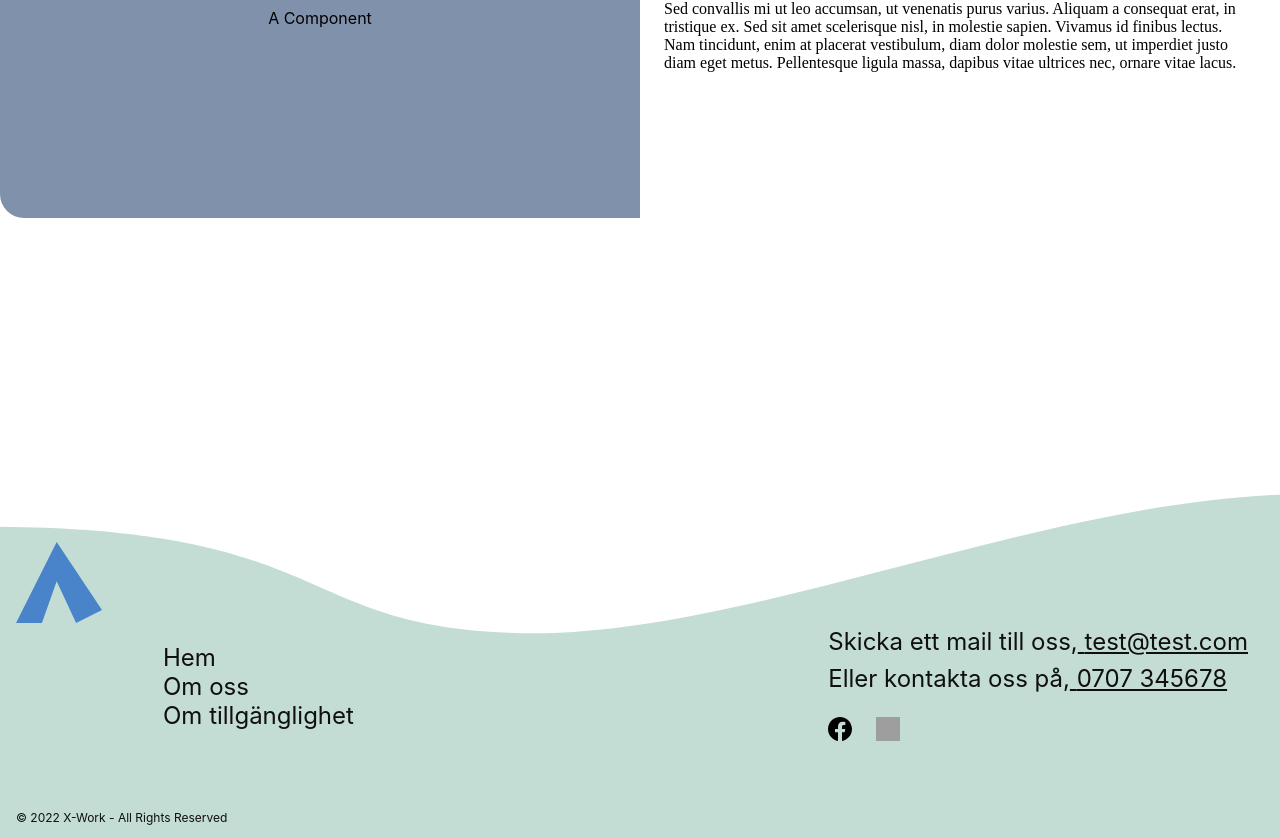
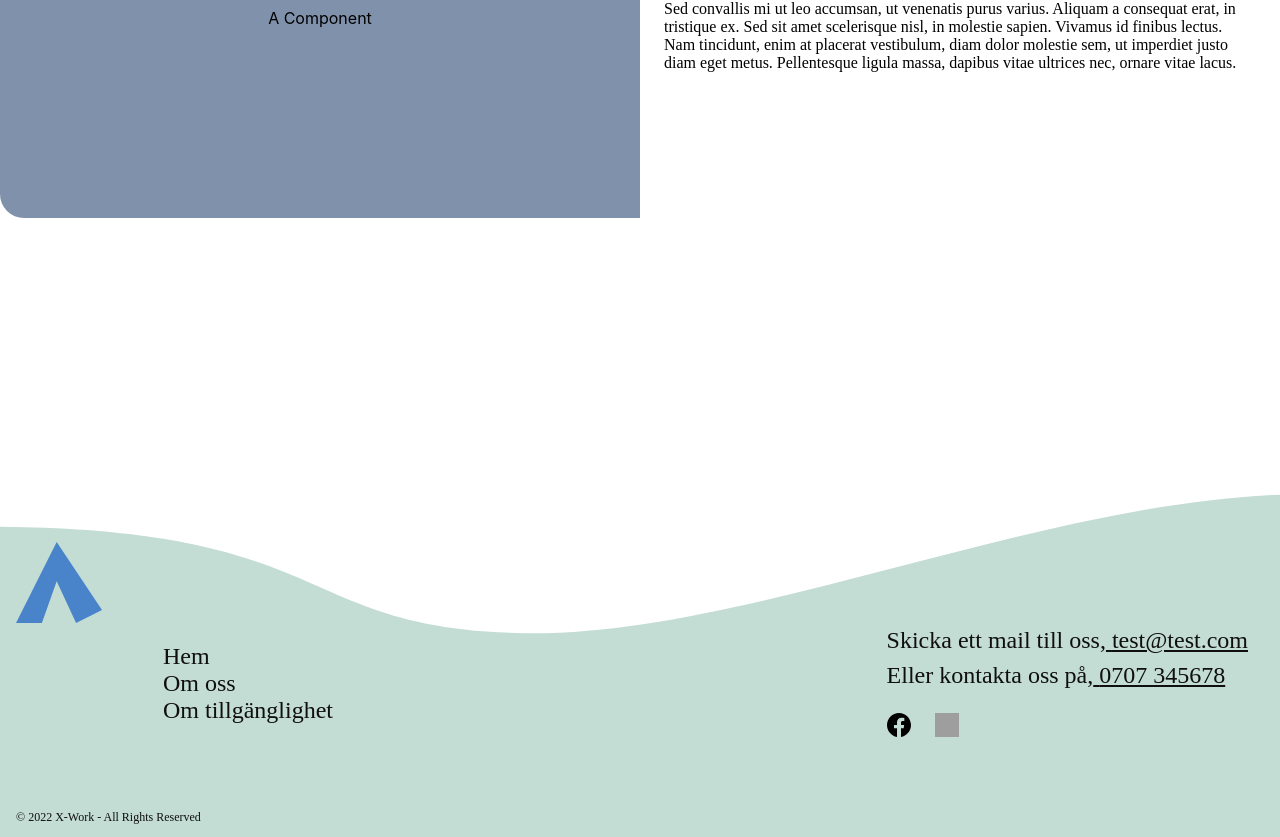
Before and after one commit to h-emma/x-work, a Next.js app: page / in a window 1280 px wide. Shown: the part 306-1143 px from the top of the page. Built offline with nearby package versions, Linux system fonts and the light colour scheme; grey boxes are pictures that could not be loaded.

Commit message:
Add font-family

```diff
--- a/components/Footer/Footer.module.sass
+++ b/components/Footer/Footer.module.sass
@@ -27,6 +27,7 @@
     color: $text-color
     margin:0
     padding-bottom: 8px
+    font-family: Poppins
 .contactContainer
     display: flex
     flex-direction: column
@@ -42,6 +43,7 @@
     color: $text-color
     margin:0
     padding-bottom: 8px
+    font-family: Poppins
 .copyRight
     margin-left: 16px
     position: absolute
@@ -49,6 +51,7 @@
 .textCopyRight
       font-size: 12px
       color: $text-color
+      font-family: Poppins
 .socialImage
     width: 32px
     height: 32px
```
